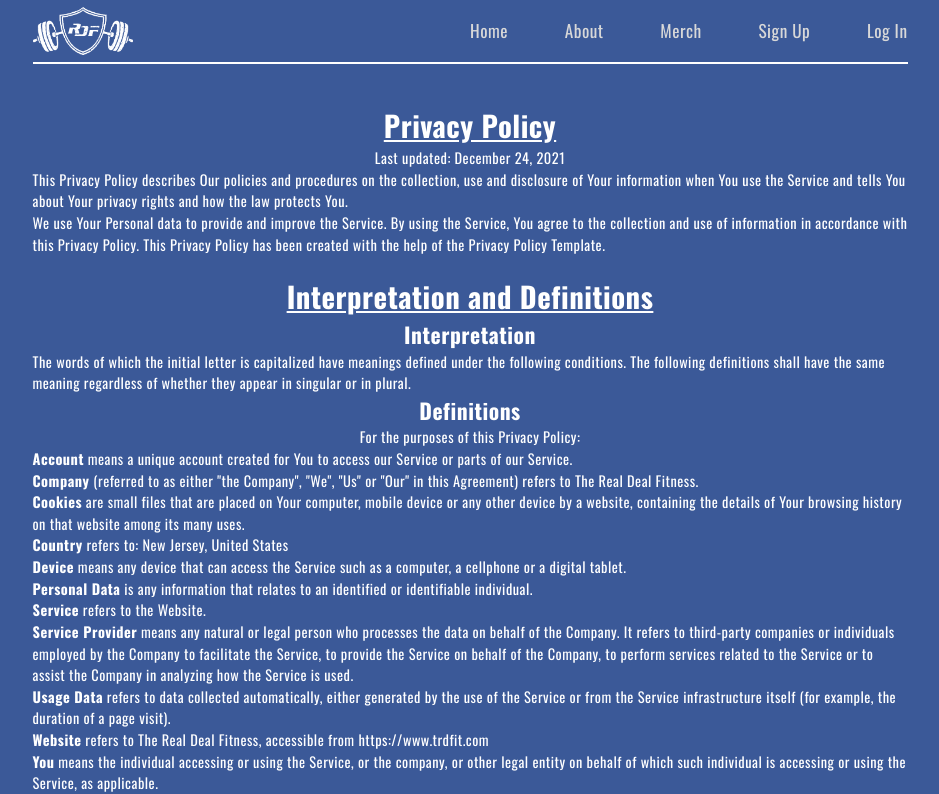
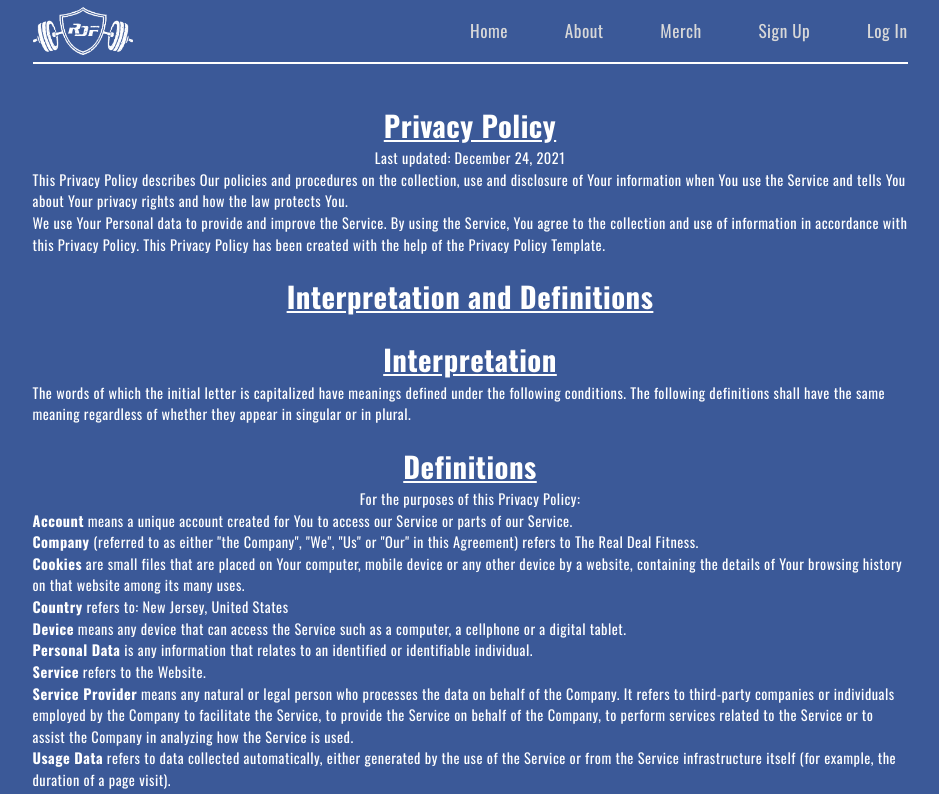
Before and after one commit to BillGibsonDev/MERN-Fitness-Blog-Client, a React (Create React App) app: page /Policies in a window 1280 px wide. Shown: the top 794 px of the page, without its empty margins (170-1109 px from the left). Built offline with nearby package versions, Linux system fonts and the light colour scheme.

Commit message:
Update PolicyPage.js

```diff
--- a/src/pages/legal-pages/PolicyPage.js
+++ b/src/pages/legal-pages/PolicyPage.js
@@ -188,13 +188,12 @@ const StyledAbout = styled.div`
     margin: 20px auto;
     width: 95%;
     max-width: 875px;
-    h1 {
-        color: #ffffff;
+    h1, h2 {
         font-size: 2em;
         text-decoration: underline;
         margin-top: 20px;
     }
-    h2, h3, p, li {
+    h1, h2, h3, p, li {
         color: white;
     }
     a {
```
